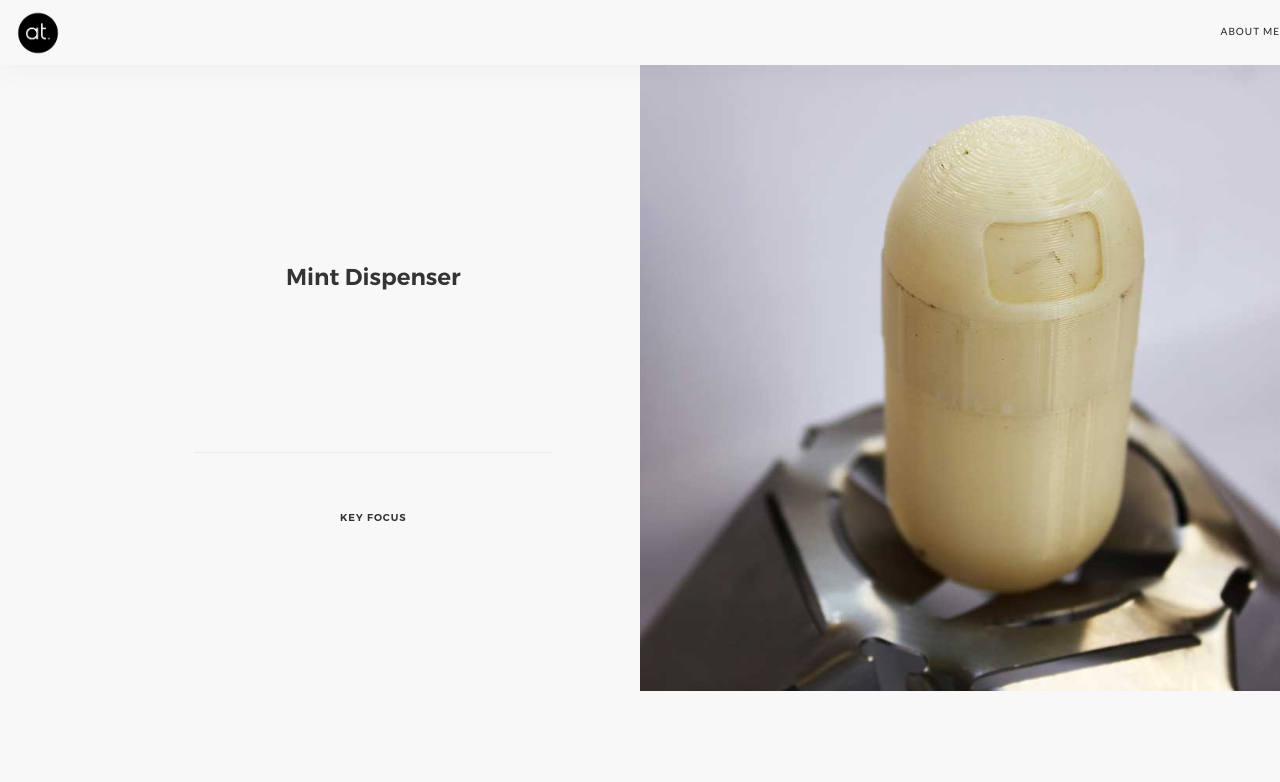
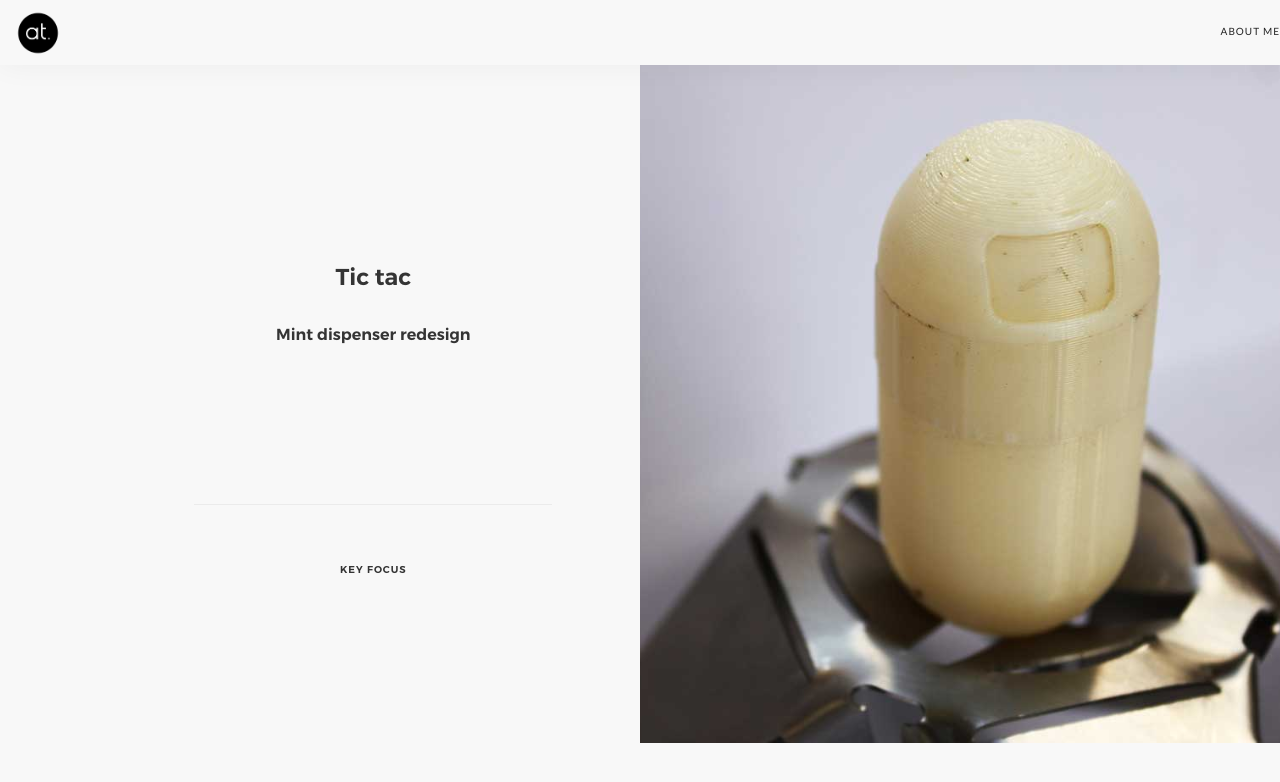
Before and after one commit to akshatkedia/avani-tavargeri, a Jekyll site: the page built from _projects/mint-dispenser.markdown, in a window 1280 px wide and 900 px high. Shown: the top 782 px of the window. Built offline with Jekyll 4.4.1, drawn with Linux system fonts in a browser that asks for light colours; some web fonts are replaced.

Commit message:
Updated Mint Dispenser and 1 other file

```diff
--- a/_projects/mint-dispenser.markdown
+++ b/_projects/mint-dispenser.markdown
@@ -1,6 +1,7 @@
 ---
-title: Mint Dispenser
+title: Tic  tac
 date: 2017-06-20 12:46:00 +05:30
+subtitle: Mint dispenser redesign
 thumbnail image: "/uploads/thumbnail-mint-dispenser.jpg"
 project category: Industrial Design
 description:
--- a/_projects/moodswing.markdown
+++ b/_projects/moodswing.markdown
@@ -1,6 +1,7 @@
 ---
 title: Moodswing
 date: 2017-07-09 13:17:00 +05:30
+subtitle: An interactive swing design
 thumbnail image: "/uploads/thumbnail-moodswing.jpg"
 description:
   icon: Heart
```
